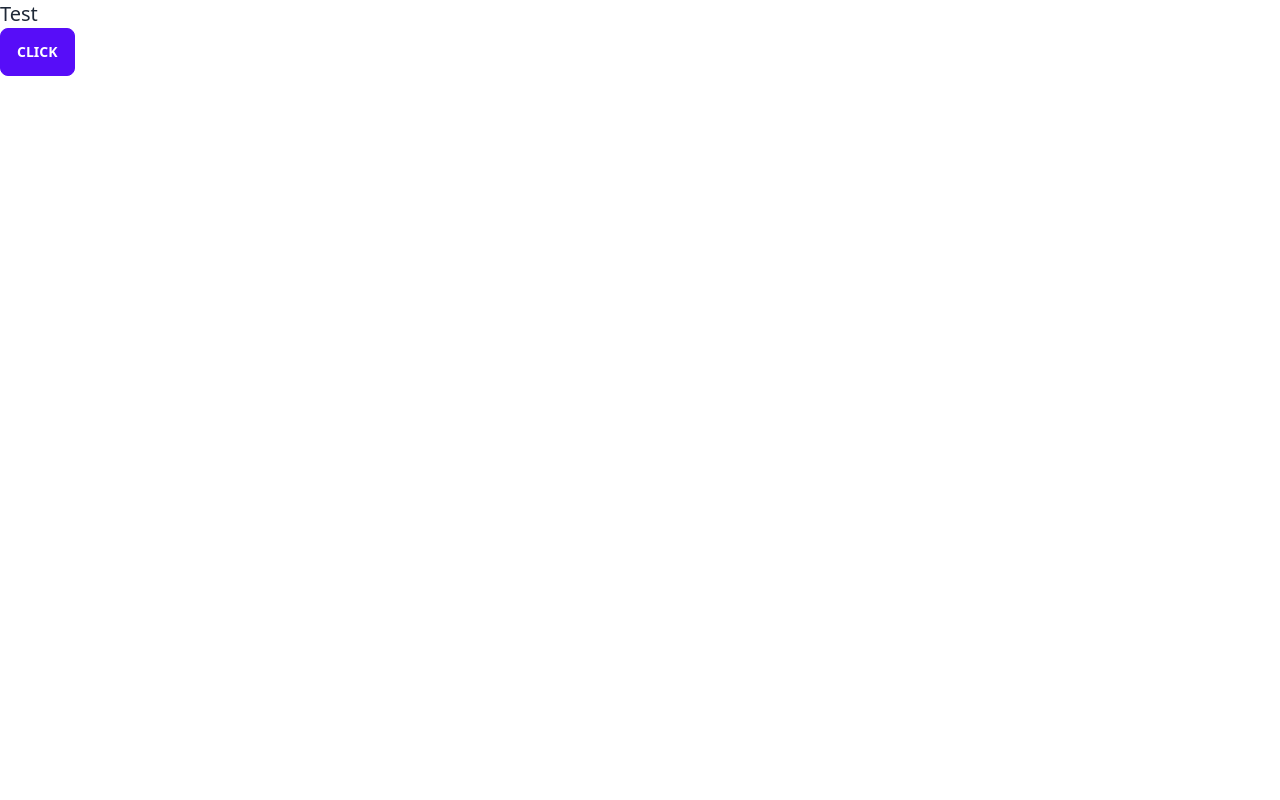
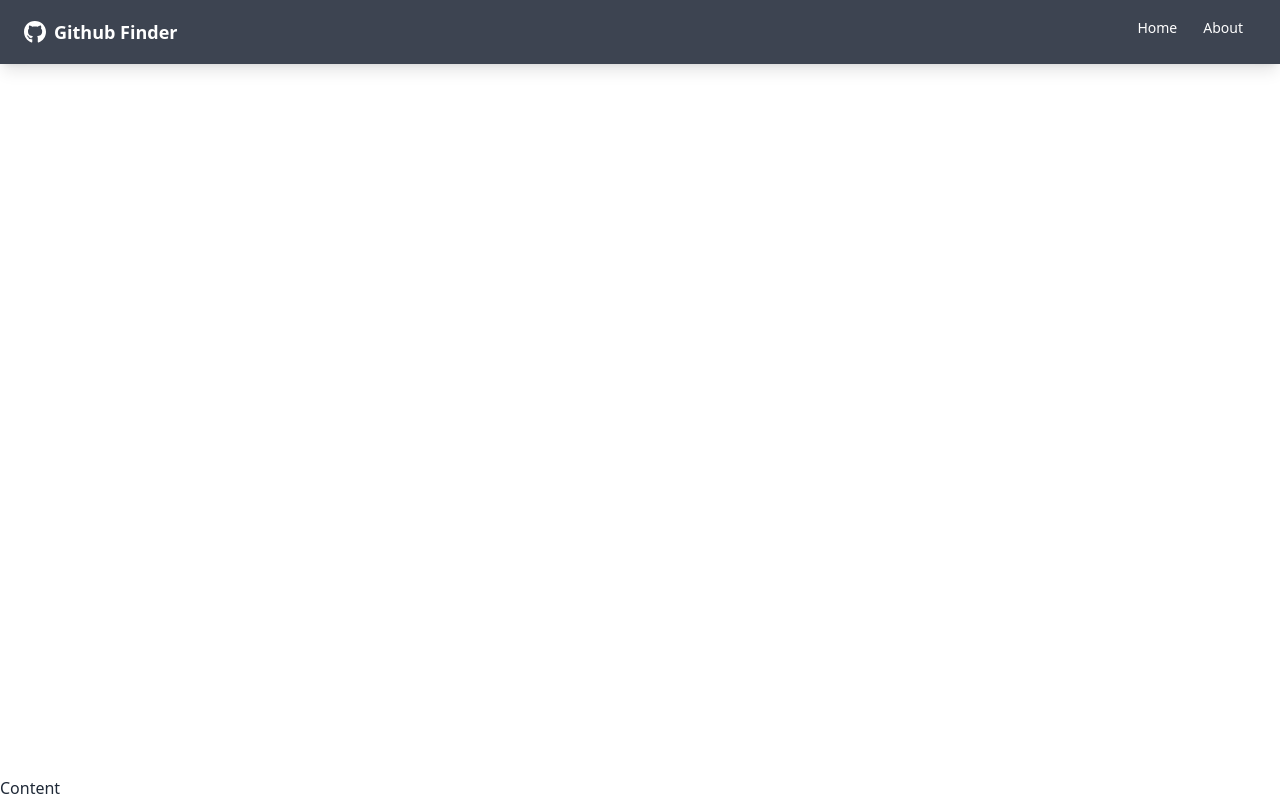
Before and after one commit to berkerkls/github-finder, a React (Create React App) app: page / in a window 1280 px wide. Built offline with nearby package versions, Linux system fonts and the light colour scheme.

Commit message:
navbar created

```diff
--- a/package.json
+++ b/package.json
@@ -9,6 +9,9 @@
     "daisyui": "^2.50.0",
     "react": "^18.2.0",
     "react-dom": "^18.2.0",
+    "react-icons": "^4.7.1",
+    "react-router": "^6.8.0",
+    "react-router-dom": "^6.8.0",
     "react-scripts": "5.0.1",
     "tailwindcss": "^3.2.4",
     "web-vitals": "^2.1.4"
--- a/src/App.js
+++ b/src/App.js
@@ -1,9 +1,14 @@
+import { BrowserRouter as Router, Route } from "react-router-dom";
+import Navbar from "./components/Navbar";
+
 function App() {
   return (
-    <div className="default">
-      <div className="text-xl">Test</div>
-      <button className="btn btn-primary">Click</button>
-    </div>
+    <Router>
+      <div className="flex flex-col justify-between h-screen">
+        <Navbar />
+        <main>Content</main>
+      </div>
+    </Router>
   );
 }
 
--- /dev/null
+++ b/src/components/Navbar.jsx
@@ -0,0 +1,36 @@
+import { FaGithub } from "react-icons/fa";
+import { Link } from "react-router-dom";
+
+function Navbar({ title }) {
+  return (
+    <nav className="navbar mb-12 shadow-lg bg-neutral text-neutral-content">
+      <div className="container mx-auto">
+        <div className="flex-none px-2 mx-2">
+          <FaGithub className="inline pr-2 text-3xl" />
+          <Link to="/" className="text-lg font-bold align-middle">
+            {title}
+          </Link>
+        </div>
+        <div className="flex-1 px-2 mx-2">
+          <div className="flex justify-end">
+            <Link to="/" className="btn-ghost text-center btn-sm rounded-btn">
+              Home
+            </Link>
+            <Link
+              to="/about"
+              className="btn-ghost btn-sm rounded-btn text-center"
+            >
+              About
+            </Link>
+          </div>
+        </div>
+      </div>
+    </nav>
+  );
+}
+
+Navbar.defaultProps = {
+  title: "Github Finder",
+};
+
+export default Navbar;
```
Also changed, not shown: 1 other file (tests, documents, lock files or other folders).
